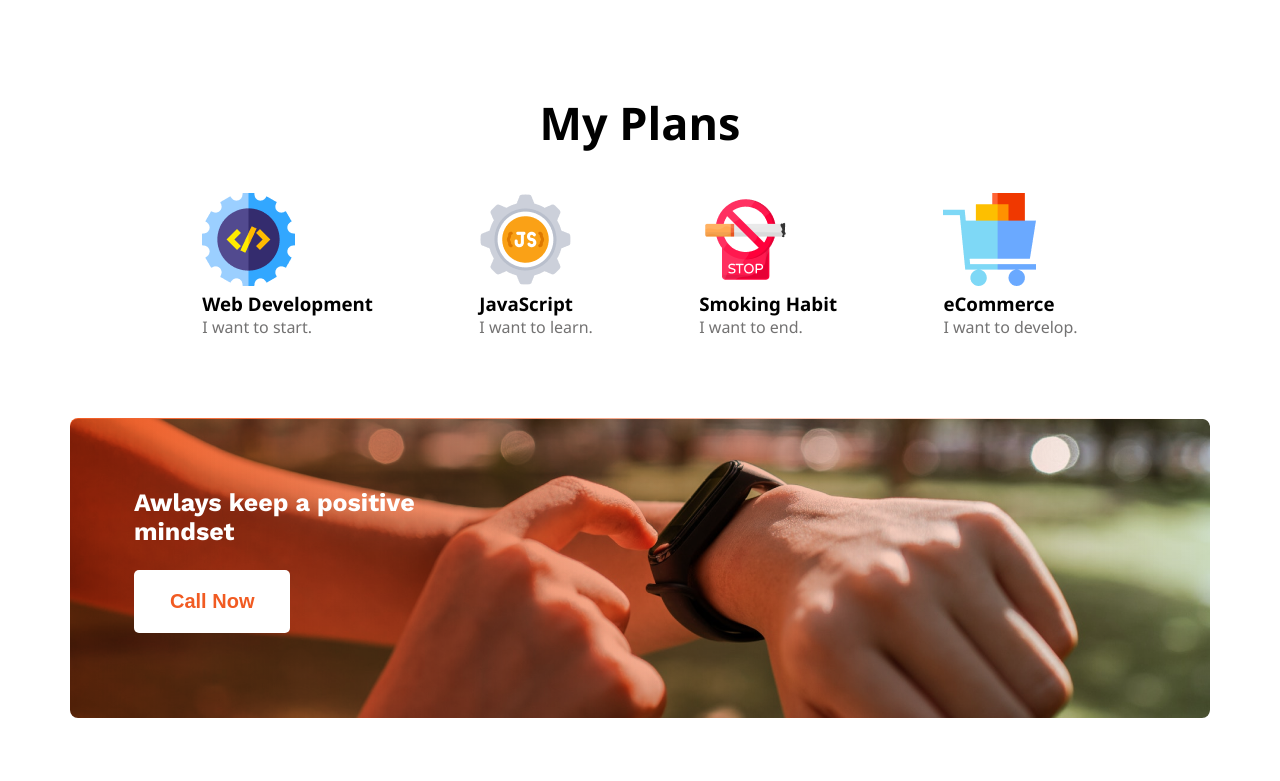
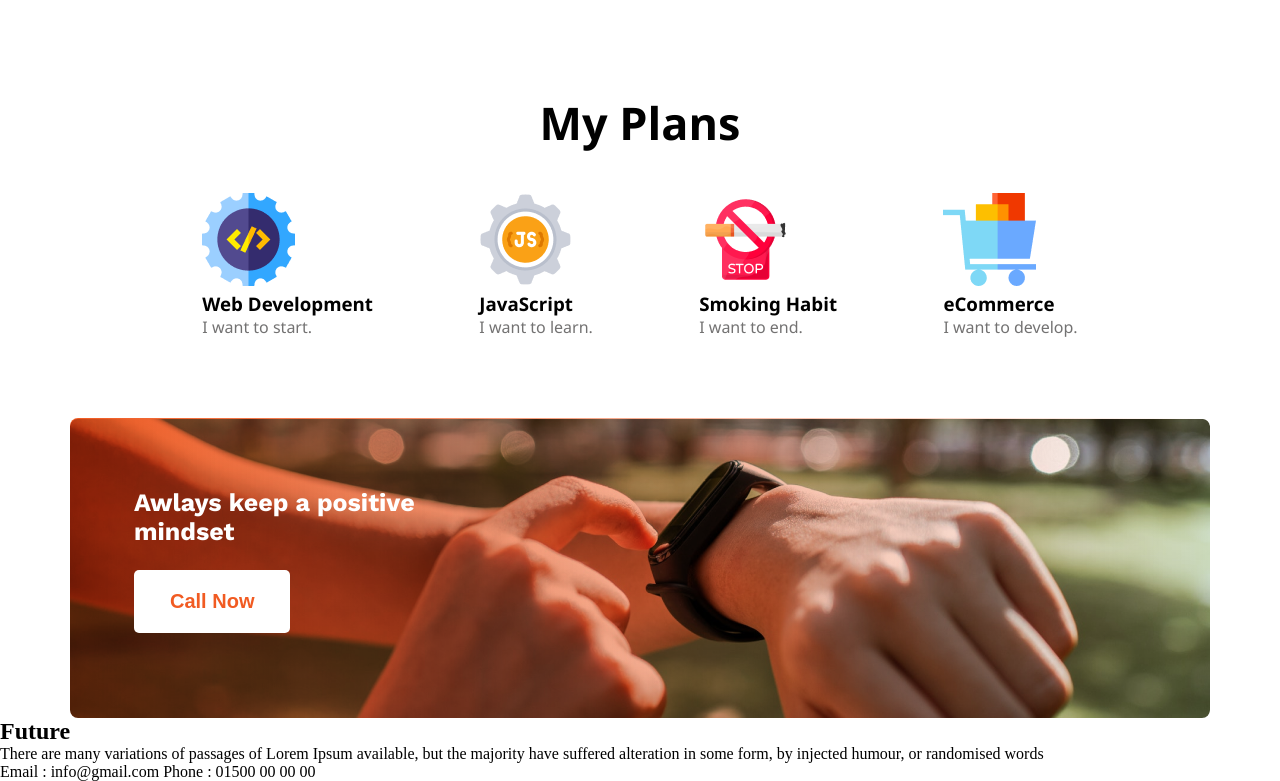
Before and after one commit to Ibrahim-ST/new-year-new-me, a plain HTML site: page index.html in a window 1280 px wide. Shown: the part 1616-2397 px from the top of the page. Before the commit the page ends 2334 px from the top, so only its background shows below. Drawn offline with nearby package versions, Linux system fonts and the light colour scheme.

```diff
--- a/index.html
+++ b/index.html
@@ -88,7 +88,17 @@
             </div>
         </section>
     </main>
-    <footer></footer>
 </body>
+<footer>
+    <section class="future">
+        <h2>Future</h2>
+        <p>There are many variations of passages of Lorem Ipsum
+            available, but the majority have suffered alteration in some
+            form, by injected humour, or randomised words</p>
+        Email : info@gmail.com
+        Phone : 01500 00 00 00
+    </section>
+    <section class="subscribe"></section>
+</footer>
 
 </html>
--- a/styles/styles.css
+++ b/styles/styles.css
@@ -141,3 +141,5 @@ li {
     margin-top: 24px;
     border-radius: 5px;
 }
+
+/* Footer styles */
```
